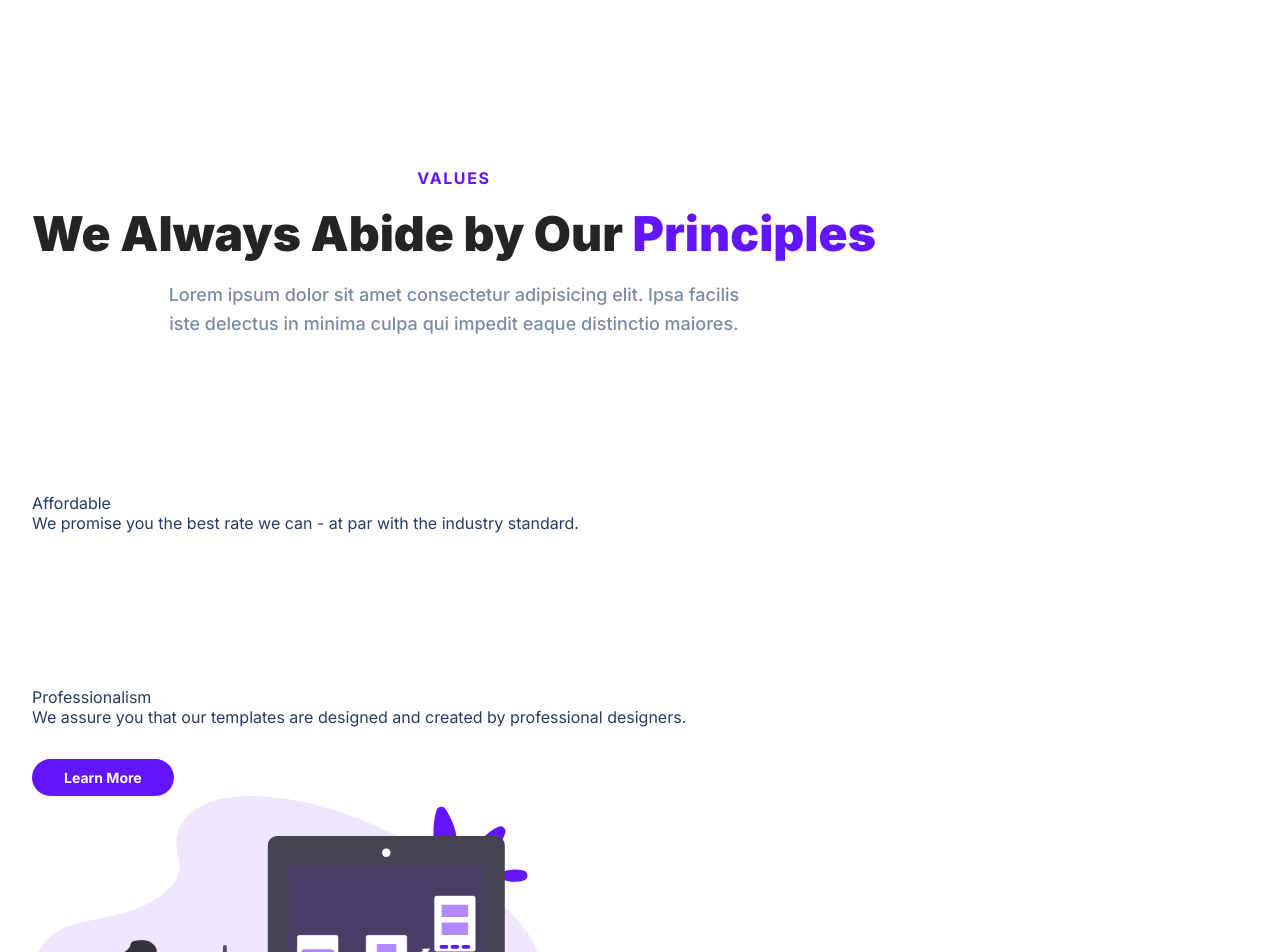
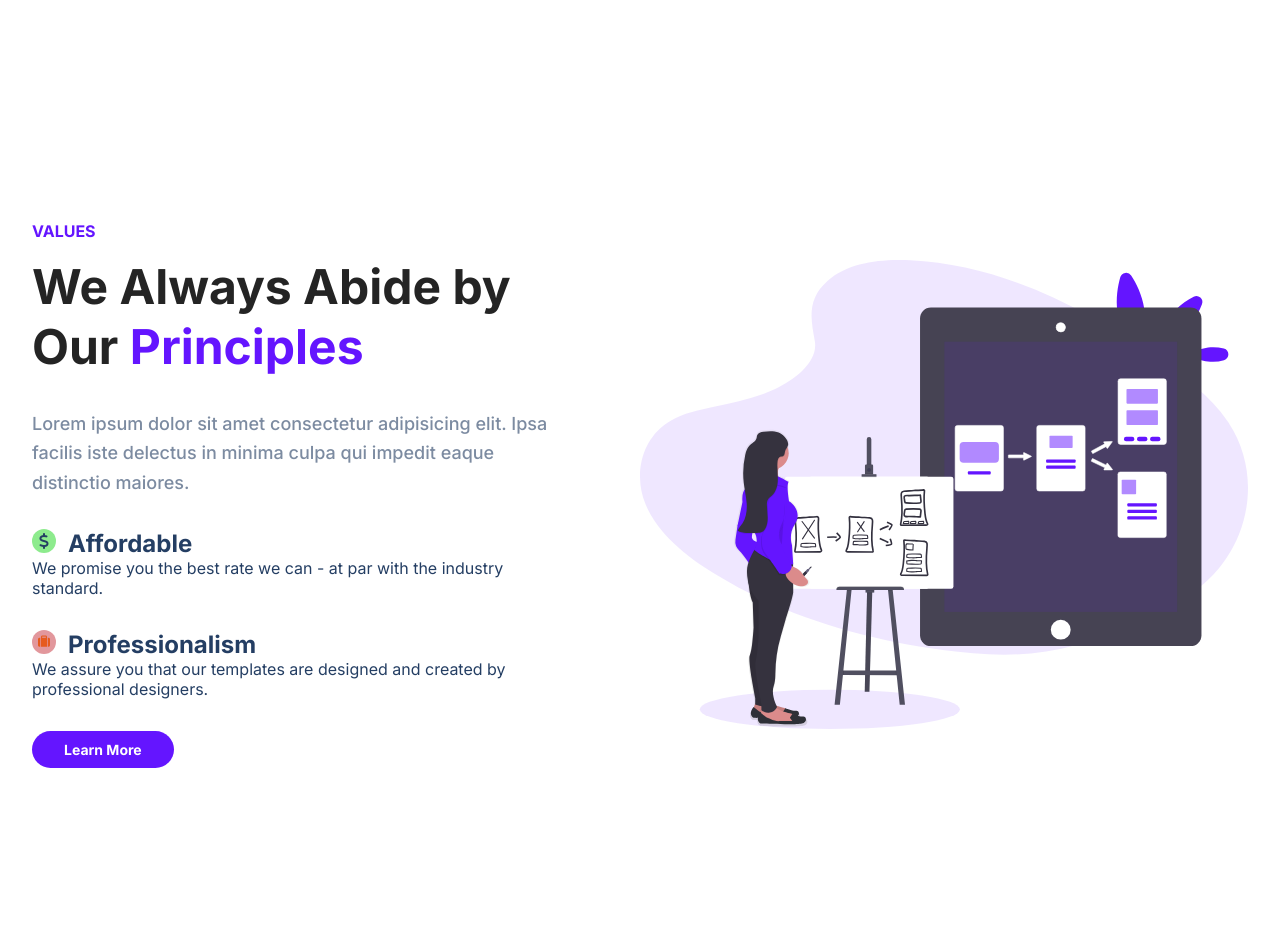
Before and after one commit to Sikboy79/https---github.com-Sikboy79-Treact-Final-project, a plain HTML site: page Index.html in a window 1280 px wide. Shown: the part 2625-3577 px from the top of the page. Drawn offline with Linux system fonts and the light colour scheme.

Commit message:
values done

```diff
--- a/Index.html
+++ b/Index.html
@@ -54,7 +54,7 @@
             <div class="container">
                 <div class="row-narrow">
                     <h4 class="section__tag">Features</h4>
-                    <h2 class="section__title">We have Amazing <span class="purple">Service.</span>
+                    <h2 class="features__section__title">We have Amazing <span class="purple">Service.</span>
                     </h2>
                     <div class="section__para">
                         Lorem ipsum dolor sit, amet consectetur adipisicing elit. Praesentium quidem delectus omnis qui dolores, consequatur unde ipsam facilis soluta dicta provident quas maxime reiciendis magnam porro cupiditate necessitatibus, nisi nemo!
@@ -214,11 +214,11 @@
                 </div>
             </div>
         </section>
-        <section id="Values">
+        <section id="values">
             <div class="container">
                 <div class="row">
                     <div class="values__description">
-                        <div class="section__tag">
+                        <div class="values__section__tag">
                             Values
                         </div>
                         <h2 class="section__title">
@@ -230,9 +230,8 @@
                         <div class="values__list">
                             <div class="value">
                                 <div class="value__title">
-                                    <figure class="Value__img--wrapper">
-                                        <svg xmlns="http://www.w3.org/2000/svg">
-
+                                    <figure class="value__img--wrapper">
+                                        <i class="fa-solid fa-dollar-sign"></i>
                                         </svg>
                                     </figure>
                                     <div class="value__name">Affordable</div>
@@ -240,22 +239,18 @@
                                 <div class="value__para">
                                     We promise you the best rate we can - at par with the industry standard.
                                     </div>
-                                </div>
-                                <div class="value">
                                 <div class="value__title">
-                                    <figure class="value__img--wrapper">
-                                        <svg xmlns="http://www.w3.org/2000/svg">
-
-                                        </svg>
+                                    <figure class="value__img--wrapper2">
+                                        <i class="fa-solid fa-suitcase fa-xs" style="color: #e65a1e;"></i>
                                     </figure>
-                                    <div class="value__name">Professionalism
+                                    <div class="value__name">Professionalism</div>
                                 </div>
                                 <div class="value__para">
                                     We assure you that our templates are designed and created by professional designers.
                                     </div>
                                 </div>
                             </div>
-                            <button class="btn">Learn More</button>
+                        <button class="btn">Learn More</button>
                         </div>
                         <img class="values__img" src="./assets/prototype-illustration.21bc4b3f612a2f257c3d361067582485.svg" alt="">
                     </div>
@@ -265,10 +260,8 @@
         <section id="Pricing">
             <div class="container">
                 <div class="row">
-                    <div class="section__tag">Pricing</div>>
-                        <h2 class="section__title">
-                           Reasonable & flexible <span class="purple">Plans.</span>
-                        </H2>
+                    <div class="section__tag">Pricing</div>
+                        <h2 class="section__title"> Reasonable & flexible <span class="purple">Plans.</span></h2>
                         <div class="section__para">
                             Lorem ipsum dolor sit amet consectetur adipisicing elit. Nihil repellendus in, qui nobis explicabo id!
                         </div>
--- a/Style.css
+++ b/Style.css
@@ -36,7 +36,6 @@ nav {
 section {
     padding: 0 32px;
 }
-
 
 img {
     width: 512px;
@@ -323,7 +322,7 @@ FEATURES
     border-radius: 500px;
 }
 
-.section__title {
+.features__section__title {
     font-size: 48Px;
     font-weight: 900;
     margin: 16px 0;
@@ -356,13 +355,14 @@ QUALITY
 
 */
 
+
+
 .quality__section__tag {
     font-size: 16px;
     color: rgb(100, 21, 255);
     letter-spacing: 1.6px;
     font-weight: 700;
     text-transform: uppercase;
-    padding: 0 0 0 16px;
 }
 
 .quality__section__title {
@@ -439,11 +439,11 @@ STEPS
     z-index: 2;
 }
 
-
 .steps__img--wrapper {
     display: flex;
     height: 50%;
     width: 50%;
+    margin: 16px 64px;
 }
 
 .step__description {
@@ -456,3 +456,87 @@ STEPS
 .steps__description {
     padding: 24px 0 0 24px;
 }
+
+/*
+
+VALUES
+
+*/
+
+
+
+#VALUES .row {
+    display: flex;
+    justify-content: space-between;
+    align-items: center;
+}
+
+.section__title {
+    font-size: 48px;
+    text-align: left;
+    margin: 16px 0 32px;
+}
+
+.value {
+
+}
+
+.value__img--wrapper {
+    border-radius: 12px;
+    height: 24px;
+    width: 24px;
+    background-color: rgb(141, 235, 141);
+    display: flex;
+    align-items: center;
+    justify-content: center;
+}
+
+.value__img--wrapper2 {
+    border-radius: 12px;
+    height: 24px;
+    width: 24px;
+    background-color: rgb(226, 151, 156);
+    display: flex;
+    align-items: center;
+    justify-content: center;
+}
+
+.value__name {
+    font-size: 24px;
+    color: #243e63;
+    font-weight: bold;
+    padding: 0 0 0 12px;
+}
+
+.value__title {
+    display: flex;
+    text-align: left ;
+    margin-top: 32px;
+}
+
+.values__section__tag {
+    text-align: left;
+    font: 16px;
+    color: #6415ff;
+    text-transform: uppercase;
+    font-weight: 700;
+}
+
+.values__list {
+    display: flex;
+    align-items: center;
+}
+
+.values__description {
+    text-align: left;
+    padding: 32px 64px 32px 0;
+}
+
+.values__img {
+    width: 50%;
+}
+
+.section__para {
+    text-align: left;
+
+}
```
